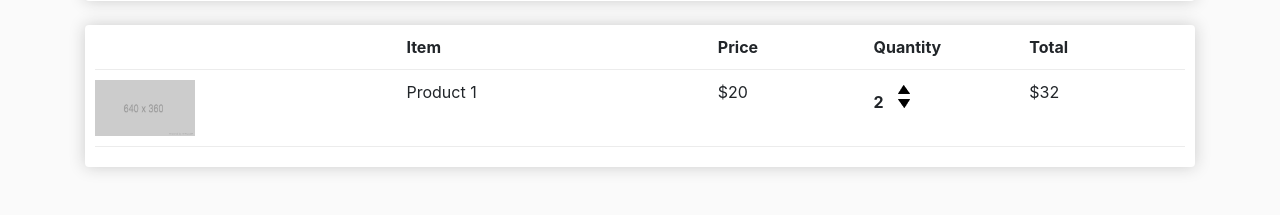
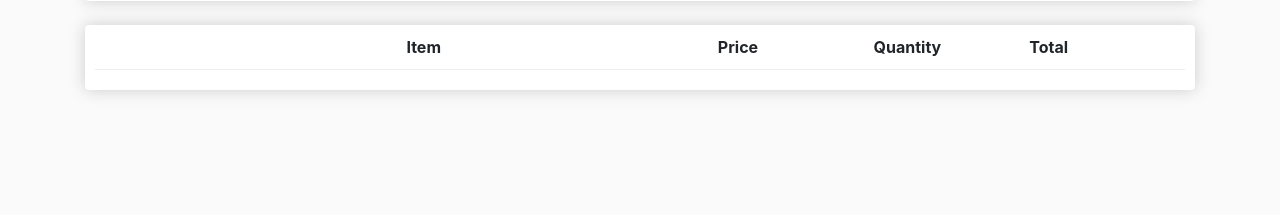
Before and after one commit to youhubs/myshop, a Django app: page /cart/ in a window 1280 px wide. Shown: the part 261-476 px from the top of the page. Run offline with Django 3.2, Linux system fonts and the light colour scheme; some libraries are stand-ins or nearby versions.

Commit message:
render query data in cart.html

```diff
--- a/store/templates/store/cart.html
+++ b/store/templates/store/cart.html
@@ -35,22 +35,21 @@
 					<div style="flex:1"><strong>Quantity</strong></div>
 					<div style="flex:1"><strong>Total</strong></div>
 				</div>
-
+				{% for item in items %}
 				<div class="cart-row">
-					<div style="flex:2"><img class="row-image" src="{% static 'images/placeholder.png' %}"></div>
-					<div style="flex:2"><p>Product 1</p></div>
-					<div style="flex:1"><p>$20</p></div>
+					<div style="flex:2"><img class="row-image" src="{{item.product.imageURL}}"></div>
+					<div style="flex:2"><p>{{item.product.name}}</p></div>
+					<div style="flex:1"><p>${{item.product.price|floatformat:2}}</p></div>
 					<div style="flex:1">
-						<p class="quantity">2</p>
+						<p class="quantity">{{item.quantity}}</p>
 						<div class="quantity">
-							<img class="chg-quantity" src="{% static  'images/arrow-up.png' %}">
-
-							<img class="chg-quantity" src="{% static  'images/arrow-down.png' %}">
+							<img class="chg-quantity" src="{% static 'images/arrow-up.png' %}">
+							<img class="chg-quantity" src="{% static 'images/arrow-down.png' %}">
 						</div>
 					</div>
 					<div style="flex:1"><p>$32</p></div>
 				</div>
-
+				{% endfor %}
 			</div>
 		</div>
 	</div>
```
